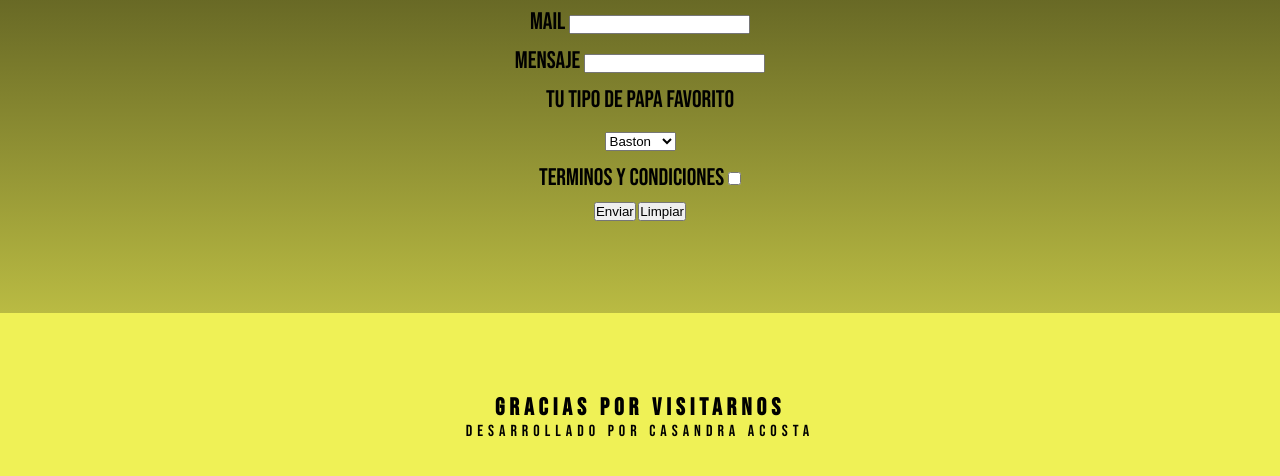
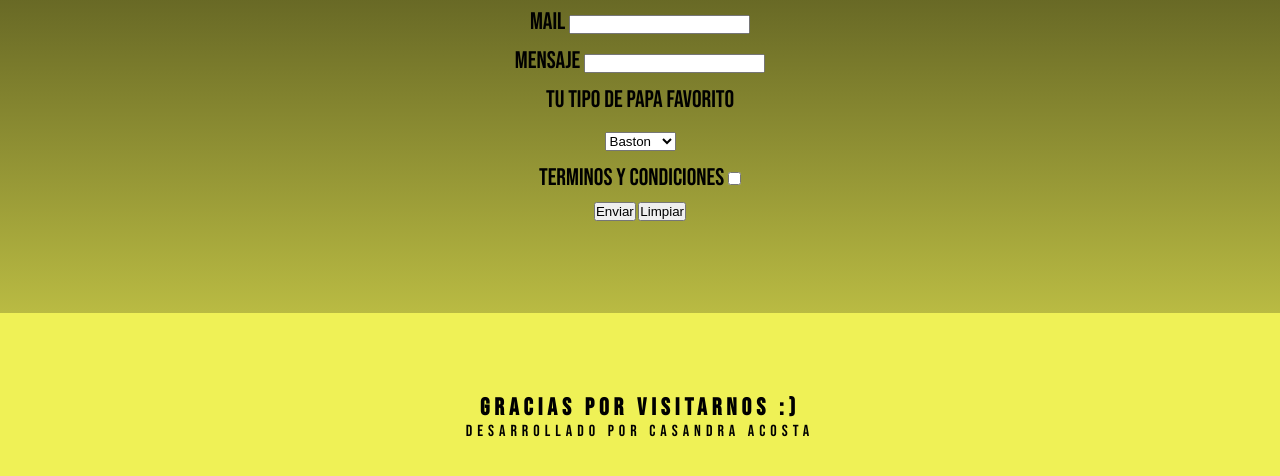
Before and after one commit to KasiAcosta/papaslaunion, a plain HTML site: page secciones/contacto.html in a window 1280 px wide. Shown: the part 404-880 px from the top of the page. Drawn offline with Linux system fonts and the light colour scheme.

Commit message:
probando cambios

```diff
--- a/secciones/contacto.html
+++ b/secciones/contacto.html
@@ -101,7 +101,7 @@
 
   </section>
     <footer>
-      <h2> GRACIAS POR VISITARNOS</h2>
+      <h2> GRACIAS POR VISITARNOS :) </h2>
       <P> Desarrollado por Casandra Acosta</P>
 
     </footer>
```
